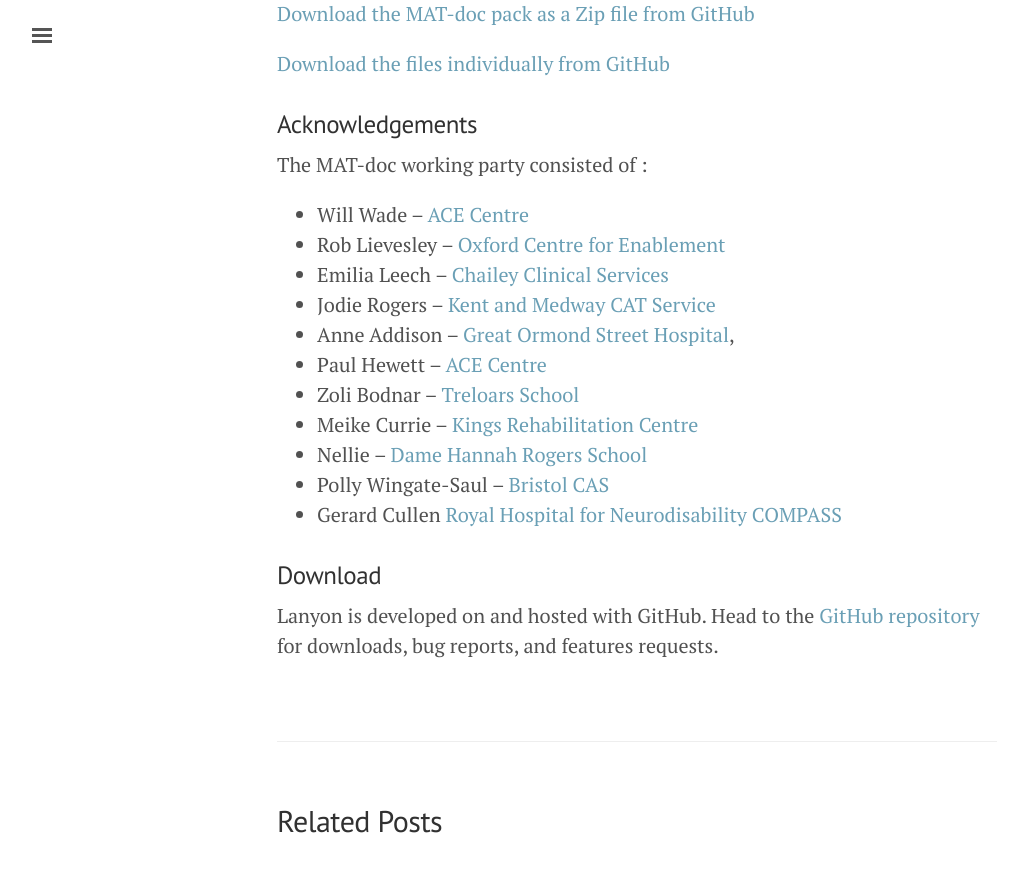
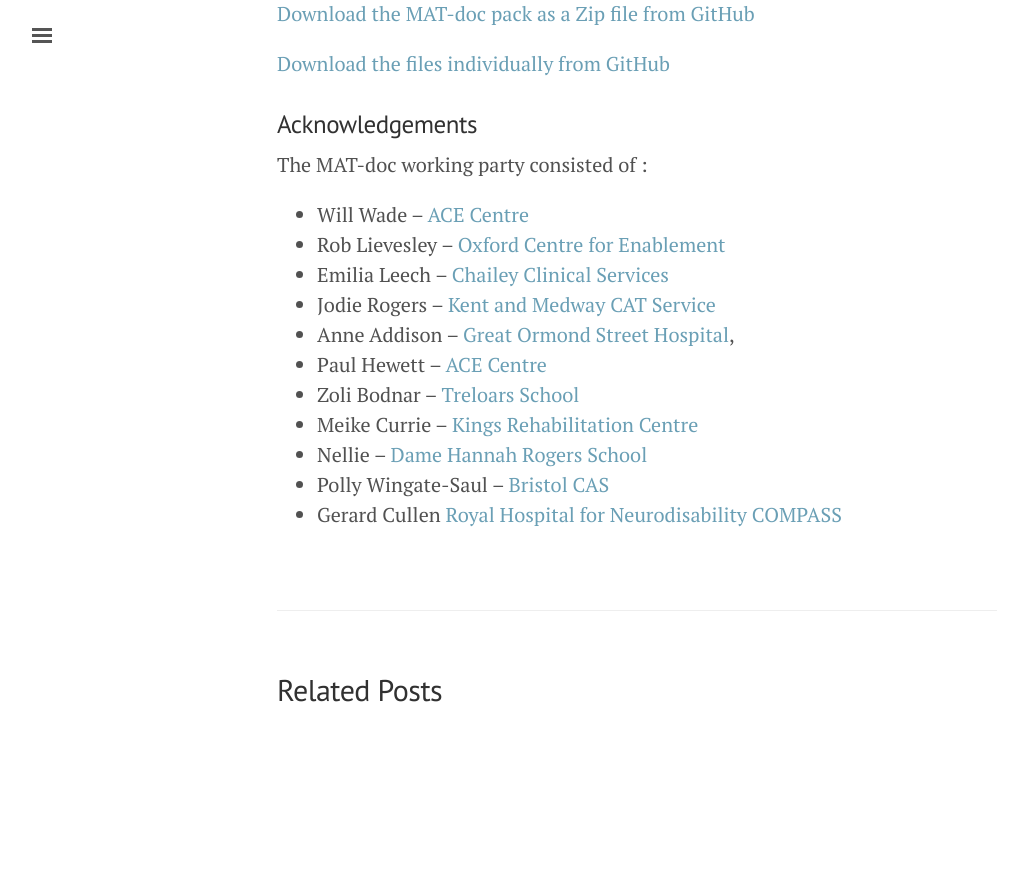
Before and after one commit to AceCentre/MAT-doc, a Jekyll site: the page built from _posts/2016-10-05-introduction.md, in a window 1280 px wide and 900 px high, scrolled down 1005 px. Shown: the top 872 px of the window, without its empty margins (3-1031 px from the left). Built offline with Jekyll 4.4.1, drawn with Linux system fonts in a browser that asks for light colours; after the commit the page ends 1773 px from its top, so only the background shows below that; some of the changed text lies outside the part shown.

Commit message:
Further basic mods
Various updates

```diff
--- a/_config.yml
+++ b/_config.yml
@@ -4,18 +4,18 @@
 permalink:           pretty
 
 # Setup
-title:               MAT-Doc
-tagline:             'Mounting Assistive Technology Document'
-description:         'A reserved <a href="http://jekyllrb.com" target="_blank">Jekyll</a> theme that places the utmost gravity on content with a hidden drawer. Made by <a href="https://twitter.com/mdo" target="_blank">@mdo</a>.'
-url:                 http://lanyon.getpoole.com
+title:               MAT-doc
+tagline:             'Mounting Assistive Technology Documentation'
+description:         'The Mounting Assistive Technology Documentation (MAT-DOC) helps those involved with providing assistive technology to ensure it can be used effectively in a range of environments and contexts to meet the lifestyle needs of the user.'
+url:                 http://mat-doc.org
 baseurl:             ''
 paginate:            5
 
 # About/contact
 author:
-  name:              Mark Otto
-  url:               https://twitter.com/mdo
-  email:             markdotto@gmail.com
+  name:              Paul Hewett
+  url:               https://twitter.com/paulhewtweet
+  email:             phewett@acecentre.org.uk
 
 # Custom vars
 version:             1.0.0
--- a/_includes/sidebar.html
+++ b/_includes/sidebar.html
@@ -25,9 +25,10 @@
       {% endif %}
     {% endfor %}
 
-    <a class="sidebar-nav-item" href="{{ site.github.repo }}/archive/v{{ site.version }}.zip">Download</a>
-    <a class="sidebar-nav-item" href="{{ site.github.repo }}">GitHub project</a>
-    <span class="sidebar-nav-item">Currently v{{ site.version }}</span>
+    <a class="sidebar-nav-item" href="https://github.com/ACECentre/MAT-doc/archive/master.zip">Download</a>
+  <hr />
+    <a class="sidebar-nav-item" href="https://github.com/ACECentre/MAT-doc">GitHub project</a>
+    <a class="sidebar-nav-item" href="https://twitter.com/search?q=%23matdoc">Twitter</a>
   </nav>
 
   <div class="sidebar-item">
--- a/_posts/2016-10-05-introduction.md
+++ b/_posts/2016-10-05-introduction.md
@@ -37,9 +37,3 @@ The MAT-doc working party consisted of :
 - Nellie – [Dame Hannah Rogers School](www.discoverhannahs.org/)
 - Polly Wingate-Saul – [Bristol CAS](https://www.nbt.nhs.uk/bristol-centre-enablement/services-at-centre/bristol-communication-aid-service)
 - Gerard Cullen [Royal Hospital for Neurodisability COMPASS](https://www.rhn.org.uk/what-makes-us-special/services/compass/)
-
-
-
-### Download
-
-Lanyon is developed on and hosted with GitHub. Head to the <a href="https://github.com/poole/lanyon">GitHub repository</a> for downloads, bug reports, and features requests.
```
Also changed, not shown: 1 other file.
